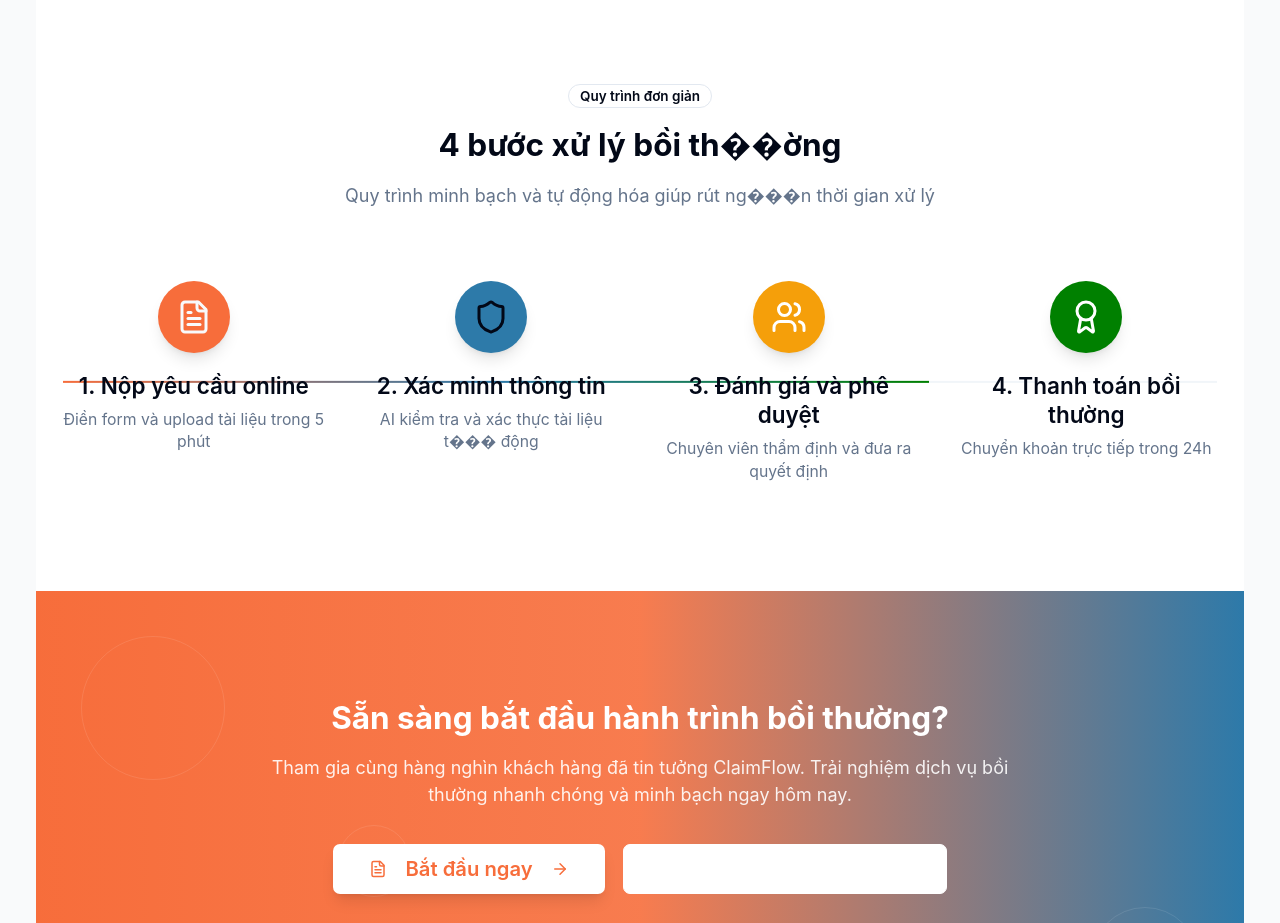
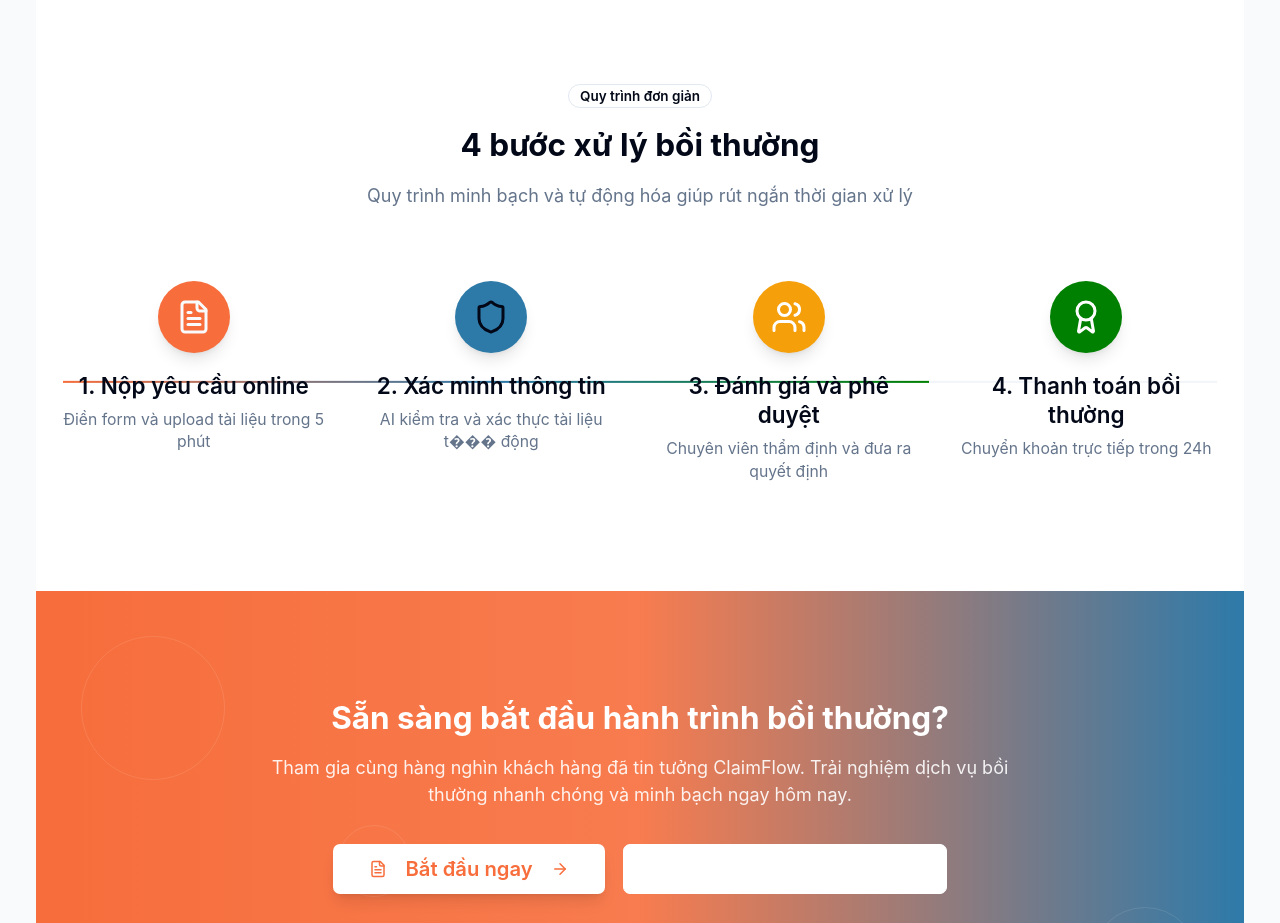
Before and after one commit to truongngoctrac/claims-platform, a React (Vite) app: page / in a window 1280 px wide. Shown: the part 1760-2683 px from the top of the page. Built offline with nearby package versions, Linux system fonts and the light colour scheme.

Commit message:
Khắc phục các lỗi Unicode khác
cgen-a2fe7e96ad204d788604e7f519526ef9

```diff
--- a/client/pages/Index.tsx
+++ b/client/pages/Index.tsx
@@ -338,11 +338,11 @@ export function Index() {
             <Badge variant="outline" className="mb-4">
               Quy trình đơn giản
             </Badge>
-            <h2 className="text-h2-mobile md:text-h2-desktop font-bold text-foreground mb-4">
-              4 bước xử lý bồi th��ờng
+            <h2 className="text-h2-mobile md:text-h2-desktop font-bold text-foreground mb-4 vietnamese-text">
+              4 bước xử lý bồi thường
             </h2>
-            <p className="text-body-mobile md:text-body-desktop text-muted-foreground max-w-2xl mx-auto">
-              Quy trình minh bạch và tự động hóa giúp rút ng���n thời gian xử lý
+            <p className="text-body-mobile md:text-body-desktop text-muted-foreground max-w-2xl mx-auto vietnamese-text">
+              Quy trình minh bạch và tự động hóa giúp rút ngắn thời gian xử lý
             </p>
           </div>
 
```
